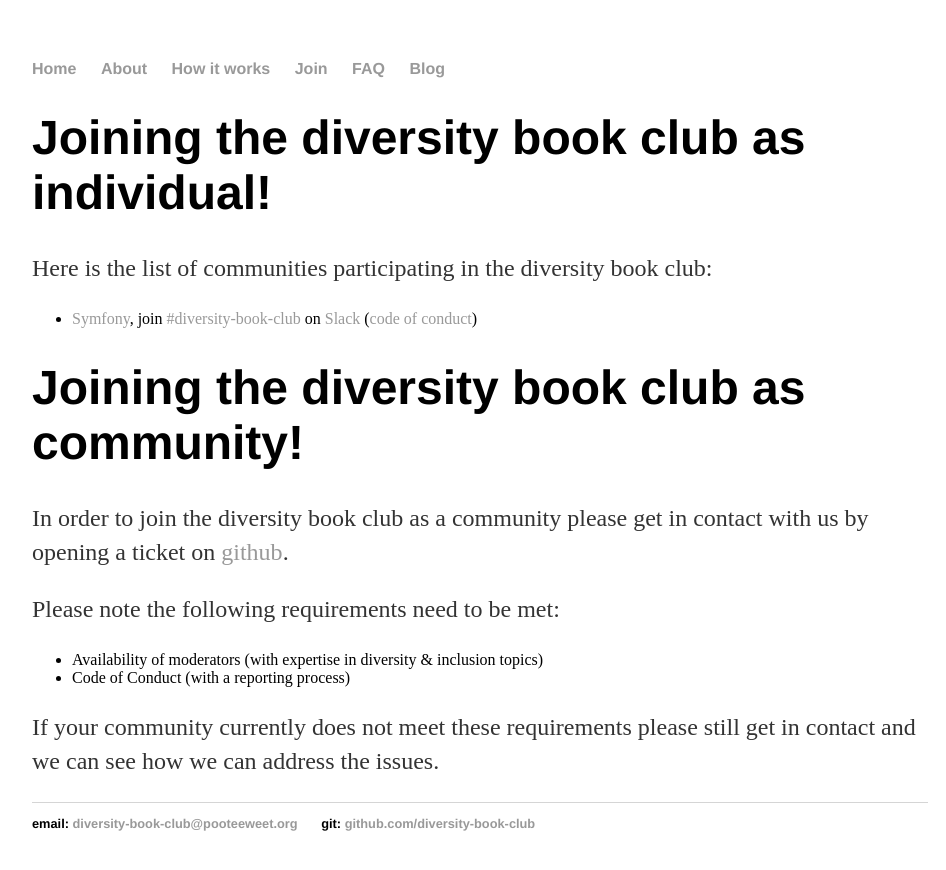
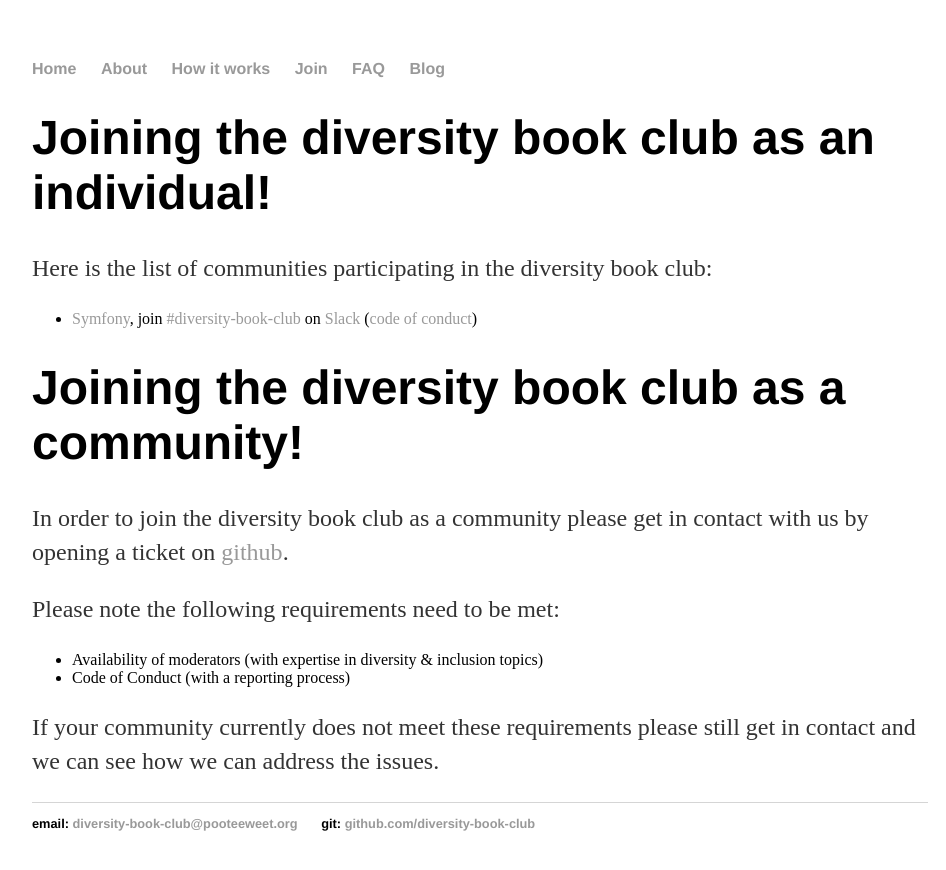
Before and after one commit to diversity-book-club/diversity-book-club.github.io, a Jekyll site: the page built from join/index.html, in a window 1280 px wide. Shown: the top 870 px of the page, without its empty margins (160-1106 px from the left). Built offline with Jekyll 4.4.1, drawn with Linux system fonts in a browser that asks for light colours.

Commit message:
typo fixes

```diff
--- a/join/index.html
+++ b/join/index.html
@@ -3,7 +3,7 @@ layout: default
 title: Join the Diversity Book Club
 ---
 <div class="blurb">
-    <h1>Joining the diversity book club as individual!</h1>
+    <h1>Joining the diversity book club as an individual!</h1>
 
     <p>
         Here is the list of communities participating in the diversity book club:
@@ -13,7 +13,7 @@ title: Join the Diversity Book Club
         </ul>
     </p>
 
-    <h1>Joining the diversity book club as community!</h1>
+    <h1>Joining the diversity book club as a community!</h1>
 
     <p>
         In order to join the diversity book club as a community please get in contact with us by opening a ticket on <a href="https://github.com/diversity-book-club/2019">github</a>.
```
